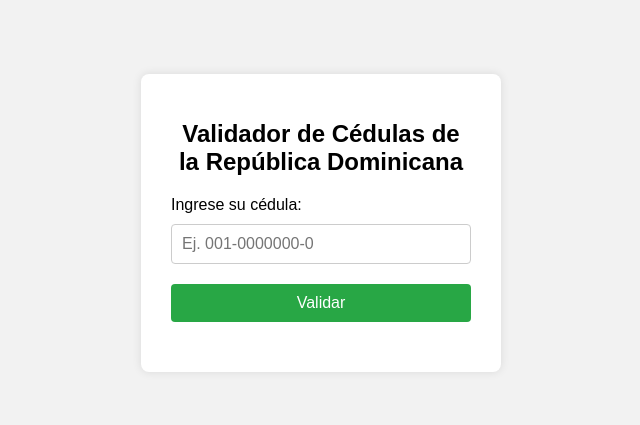
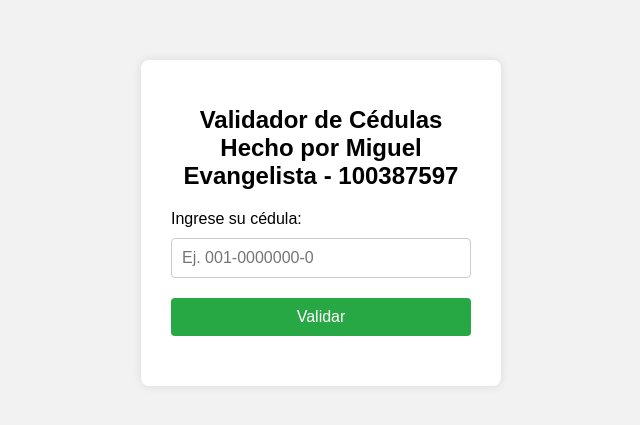
Before and after one commit to Miguelaeb/cedulaValidator, a plain HTML site: page index.html in a window 1280 px wide. Shown: the part 185-610 px from the top of the page, without its empty margins (319-959 px from the left). Drawn offline with Linux system fonts and the light colour scheme.

Commit message:
first commit

```diff
--- a/index.html
+++ b/index.html
@@ -9,7 +9,7 @@
 </head>
 <body>
     <div class="container">
-        <h1>Validador de Cédulas de la República Dominicana</h1>
+        <h1>Validador de Cédulas Hecho por Miguel Evangelista - 100387597</h1>
         <form id="cedulaForm">
             <label for="cedula">Ingrese su cédula:</label>
             <input type="text" id="cedula" name="cedula" maxlength="11" placeholder="Ej. 001-0000000-0" required>
```
